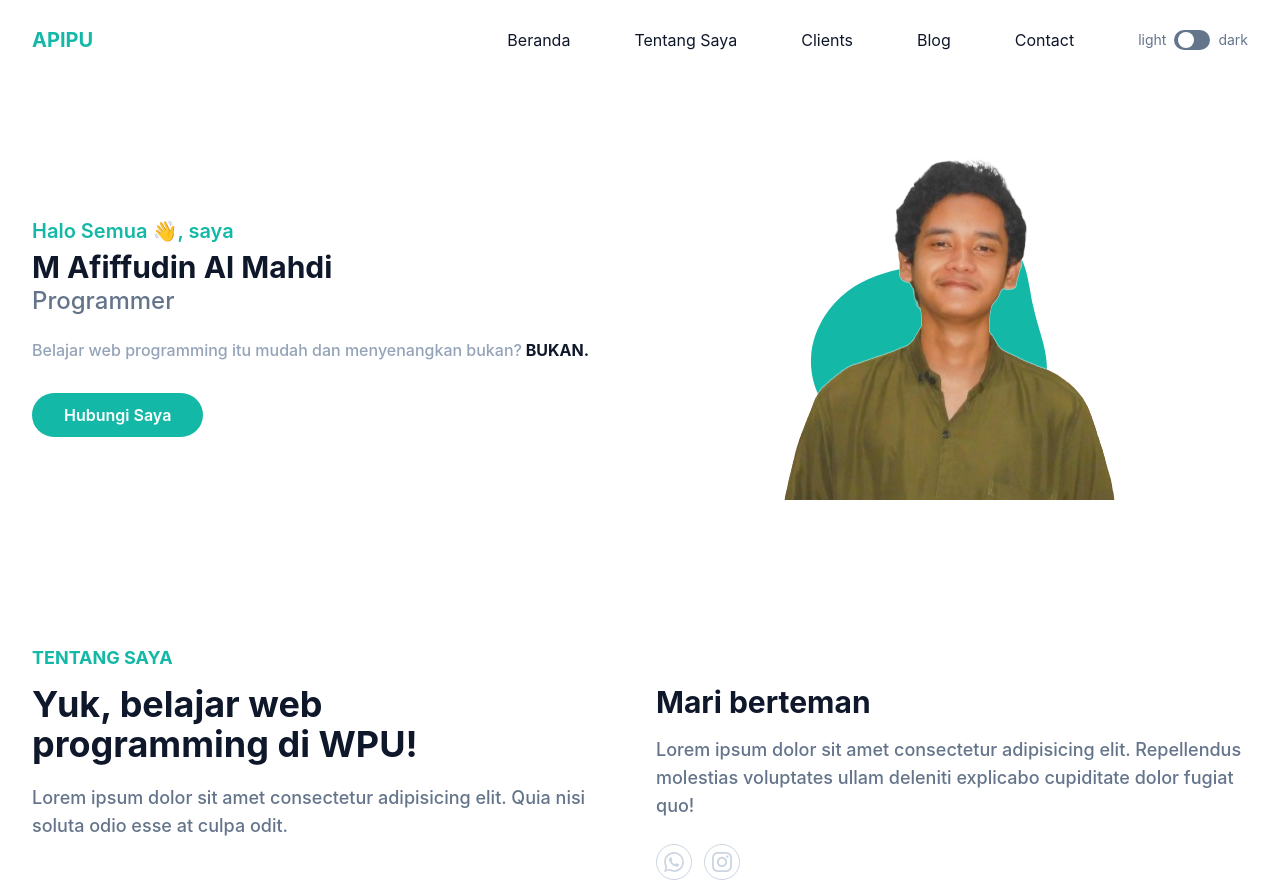
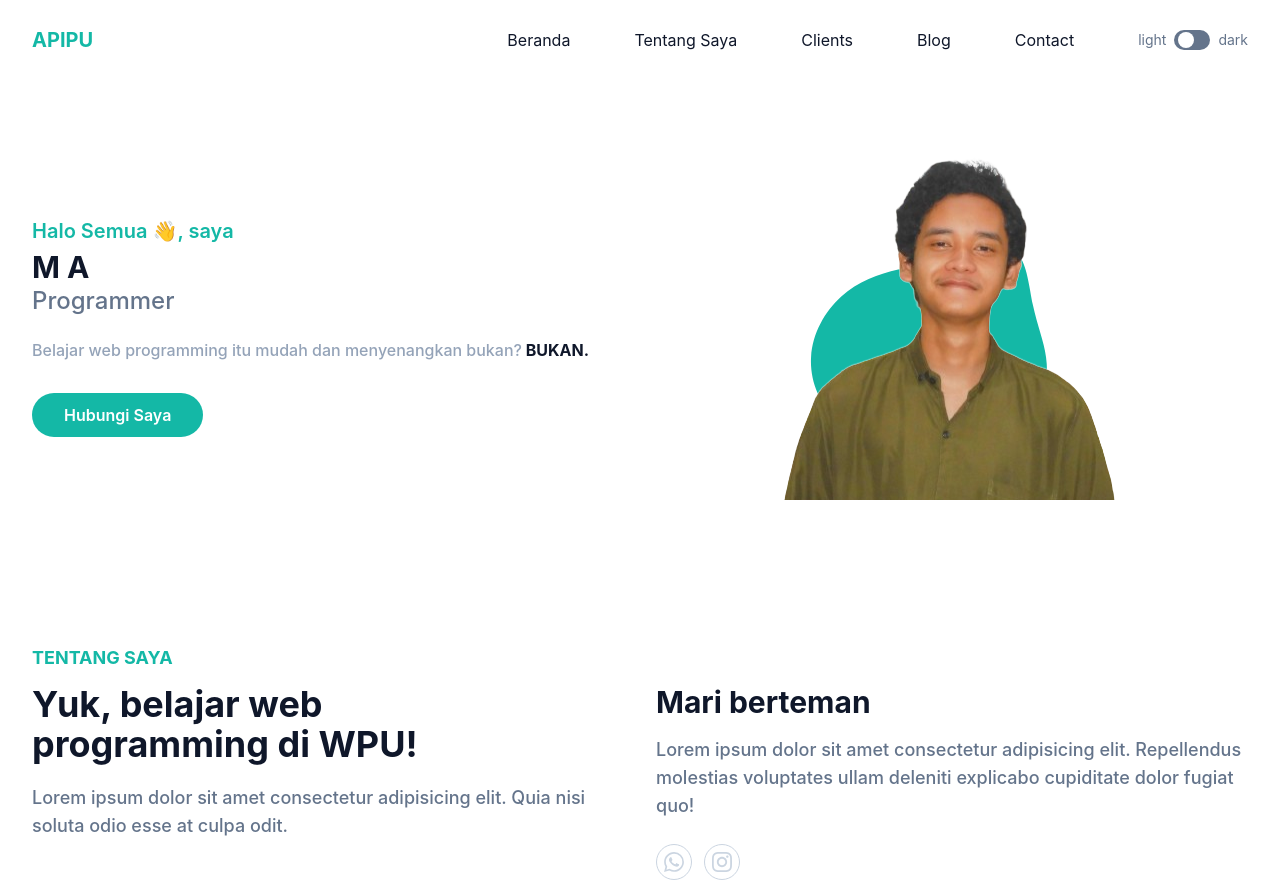
Before and after one commit to Jojo297/project-gwe, a website: page index.html in a window 1280 px wide. Shown: the top 883 px of the page. Drawn offline with Linux system fonts and the light colour scheme.

Commit message:
koneksi.html

```diff
--- a/index.html
+++ b/index.html
@@ -70,7 +70,7 @@
       <div class="container">
         <div class="flex flex-wrap">
           <div class="w-full self-center px-4 lg:w-1/2">
-            <h1 class="text-base font-semibold text-teal-500 md:text-xl">Halo Semua 👋, saya <span class="block font-bold text-slate-900 text-4xl mt-1 lg:text-3xl">M Afiffudin Al Mahdi</span></h1>
+            <h1 class="text-base font-semibold text-teal-500 md:text-xl">Halo Semua 👋, saya <span class="block font-bold text-slate-900 text-4xl mt-1 lg:text-3xl">M A</span></h1>
             <h2 class="mb-5 text-lg font-medium text-secondary lg:text-2xl">Programmer</h2>
             <p class="font-medium text-slate-400 mb-10 leading-relaxed">Belajar web programming itu mudah dan menyenangkan bukan?<span class="text-slate-900 font-bold"> BUKAN. </span></p>
             <a href="wa.me/085765351290" class="text-base font-semibold text-white bg-teal-500 py-3 px-8 rounded-full hover:shadow-lg hover:opacity-80 transition duration-300 ease-in-out">Hubungi Saya</a>
```
Also changed, not shown: koneksi.html (added).
